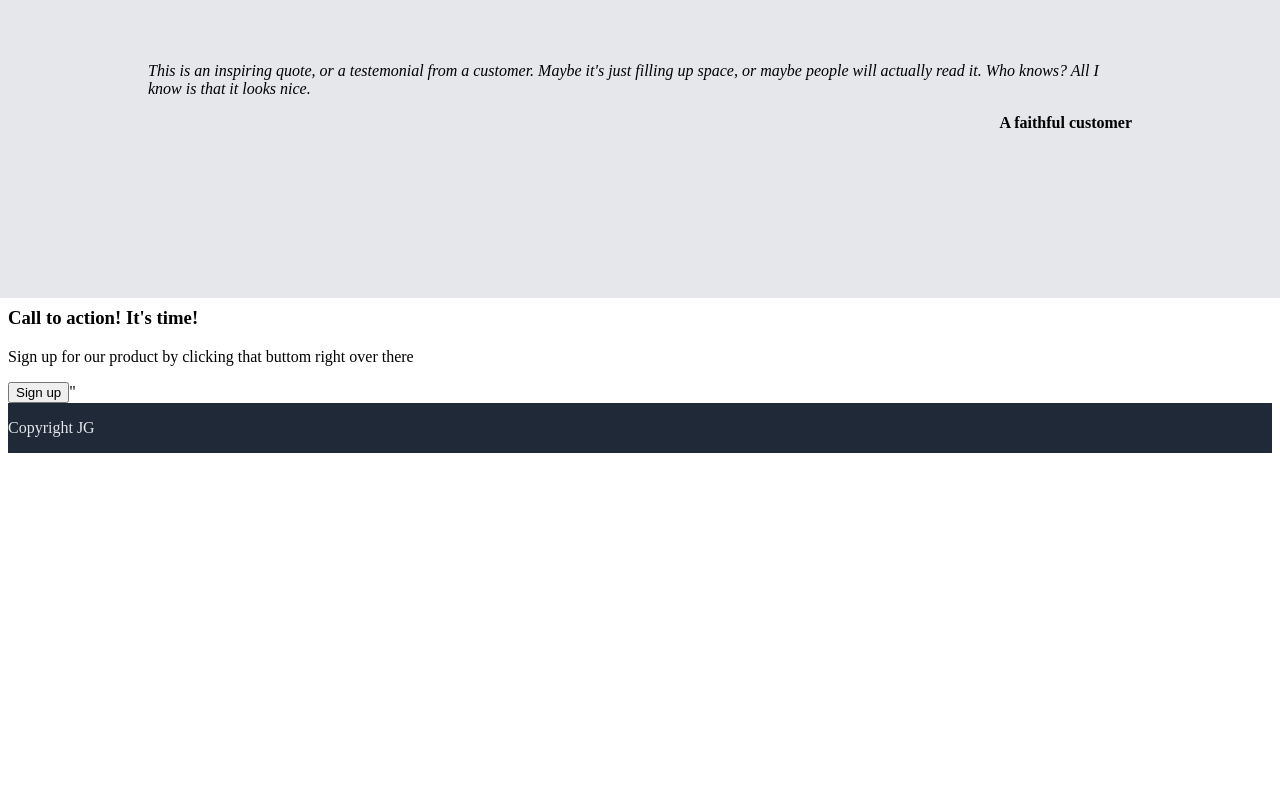
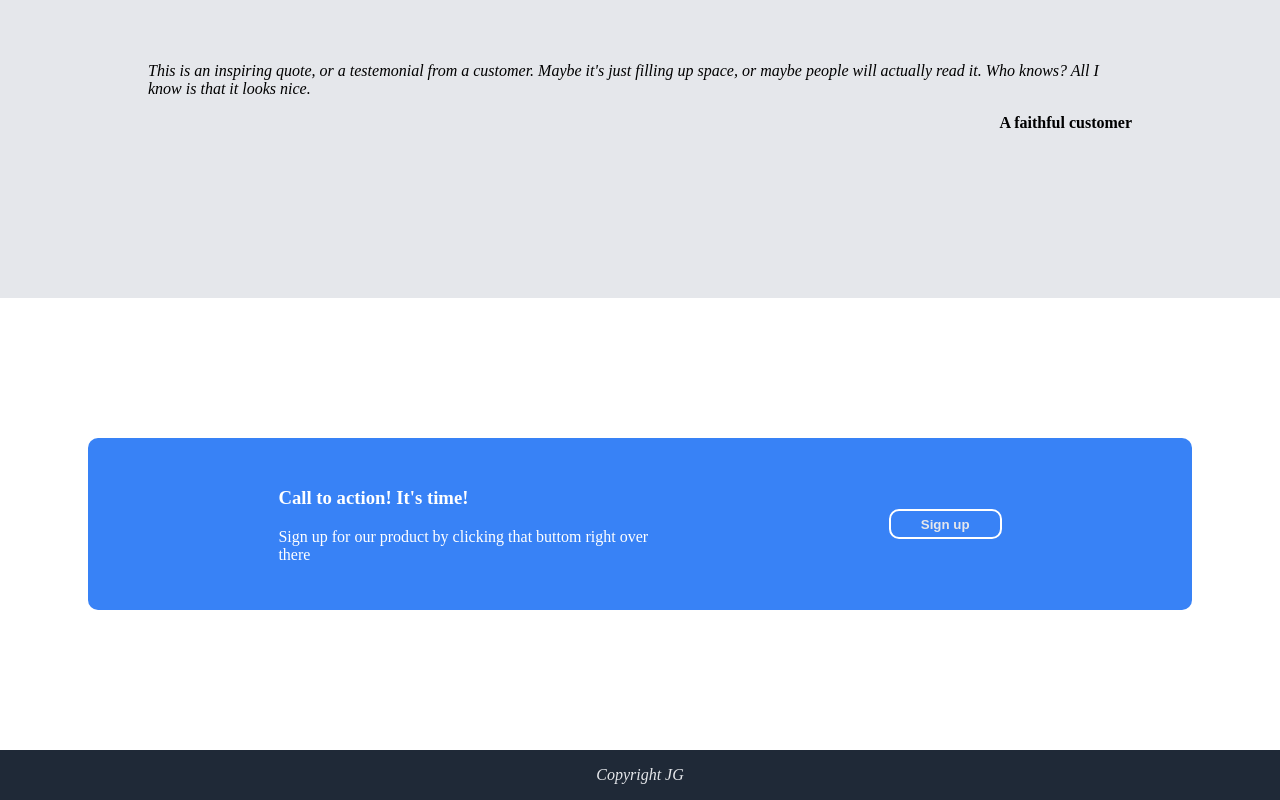
Before and after one commit to JanGud/odin-landing-page, a plain HTML site: page index.html in a window 1280 px wide. Shown: the part 829-1629 px from the top of the page. Before the commit the page ends 1290 px from the top, so only its background shows below. Drawn offline with Linux system fonts and the light colour scheme.

Commit message:
Styled block 4 and footer

```diff
--- a/index.html
+++ b/index.html
@@ -52,13 +52,11 @@
         <p class="quoted">A faithful customer</p>
     </div>
     <div class="block-4">
-        <div class="cta-block">
-            <div class="cta-text">
-                <h3>Call to action! It's time!</h3>
-                <p>Sign up for our product by clicking that buttom right over there</p>
-            </div>
-            <button class="bottom-button">Sign up</button>"
+        <div class="cta-text">
+            <h3>Call to action! It's time!</h3>
+            <p>Sign up for our product by clicking that buttom right over there</p>
         </div>
+        <button class="bottom-button"><a href="https://google.com">Sign up</a></button>
     </div>
     <div class="footer">
         <p>Copyright JG</p>
--- a/styles.css
+++ b/styles.css
@@ -136,3 +136,40 @@ h2 {
     font-weight: 600;
     text-align: end;
 }
+
+.block-4 {
+    display: flex;
+    background-color:#3882f6;
+    color: white;
+    margin: 150px 80px;
+    padding: 30px;
+    gap: 50px;
+    border-radius: 10px;
+    align-items: center;
+    justify-content: space-evenly;
+}
+
+.cta-text {
+    width: 400px;
+}
+
+.bottom-button {
+    display: flex;
+    background-color: #3882f6;
+    border-style: solid;
+    border-color: white;
+    border-width: 2px;
+    color: white;
+    border-radius: 10px;
+    height: 30px;
+    padding: 10px 30px;
+    align-items: center;
+    font-weight: 600;
+}
+
+.footer {
+    display: flex;
+    justify-content: center;
+    margin: -10px;
+    font-style: italic;
+}
```
